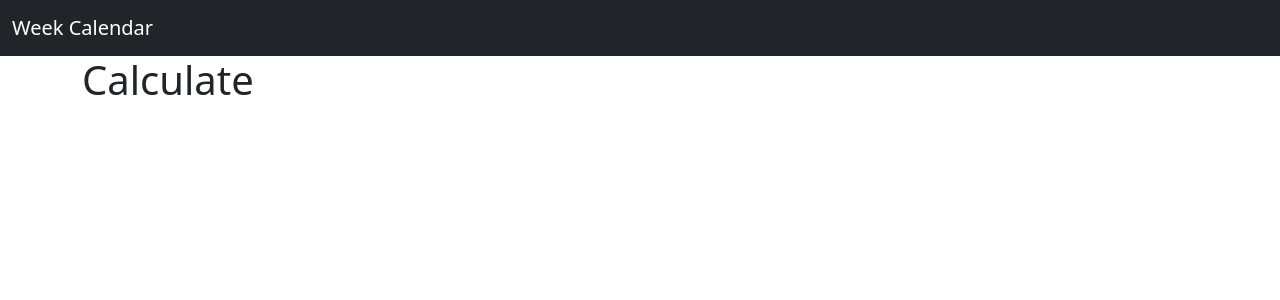
After one commit to sh-in/diet_management_app, a Django app: page /calc_pfc in a window 1280 px wide. The commit adds this page. Shown: the top 300 px of the page. Run offline with Django 4.2, Linux system fonts and the light colour scheme; some libraries are stand-ins or nearby versions.

Commit message:
update create logit to display calulation page

```diff
--- /dev/null
+++ b/diet_management/templates/diet_management/calc_pfc.html
@@ -0,0 +1,5 @@
+{% extends 'diet_management/base.html' %}
+{% load widget_tweaks %}
+{% block content %}
+    <h1>Calculate</h1>
+{% endblock content %}
--- a/diet_management/templates/diet_management/week_with_meal.html
+++ b/diet_management/templates/diet_management/week_with_meal.html
@@ -11,6 +11,9 @@
     </div>
     <div class="ms-auto p-2">
         <a class="btn btn-success" href="{% url 'create' %}">Create meal</a>
+    </div>
+    <div class="p-2">
+        <a class="btn btn-info" href="{% url 'calculate' %}" role="button">Calculate</a>
     </div>
     <div class="p-2">
         <a class="btn btn-secondary" href="{% url 'Logout' %}" role="button">Logout</a>
--- a/diet_management/urls.py
+++ b/diet_management/urls.py
@@ -1,5 +1,5 @@
 from django.urls import path
-from .views import MealCreate, MealDelete, MealUpdate, WeekWithMealCalendar, MealDetail, AccountRegistration, Login, Logout, home
+from .views import MealCreate, MealDelete, MealUpdate, WeekWithMealCalendar, MealDetail, AccountRegistration, PFC, Login, Logout, home
 
 urlpatterns = [
     path("", Login, name="Login"),
@@ -12,4 +12,5 @@ urlpatterns = [
     path("detail/<int:pk>", MealDetail.as_view(), name="detail"),
     path("update/<int:pk>", MealUpdate.as_view(), name="update"),
     path("delete/<int:pk>", MealDelete.as_view(), name="delete"),
+    path("calc_pfc", PFC.as_view(), name="calculate"),
 ]
--- a/diet_management/views.py
+++ b/diet_management/views.py
@@ -166,5 +166,13 @@ class PFC(TemplateView, LoginRequiredMixin):
         }
 
     def get(self, request):
-        self.params["pfc_form"] = forms.PFCBalance()
         return render(request, "diet_management/calc_pfc.html", context=self.params)
+
+    def post(self, request):
+        if request.method == "POST":
+            self.params["pfc_form"] = forms.PFCBalance(request.POST)
+
+            if self.params["pfc_form"].is_valid():
+                pfc = self.params["pfc_form"].save()
+
+        return render(request, "diet_management/calc_pfc.html", context=self.params)
```
